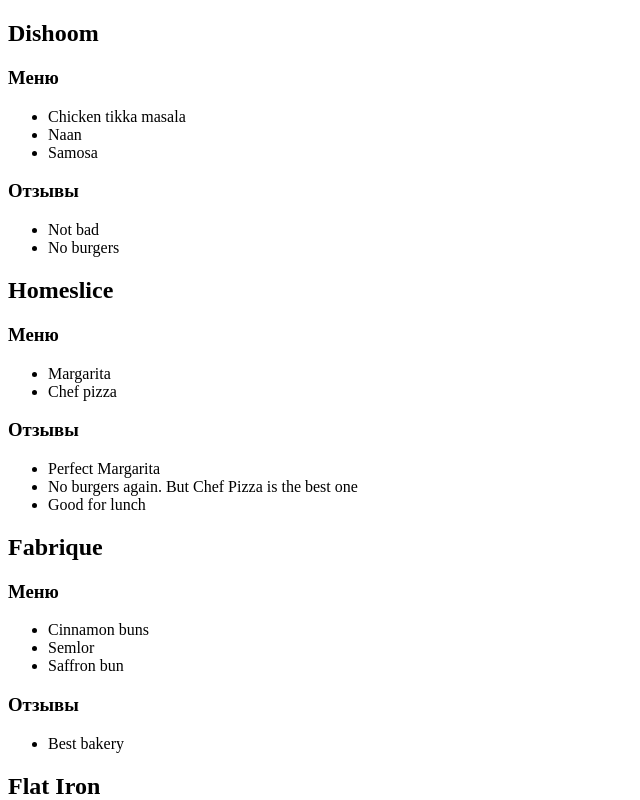
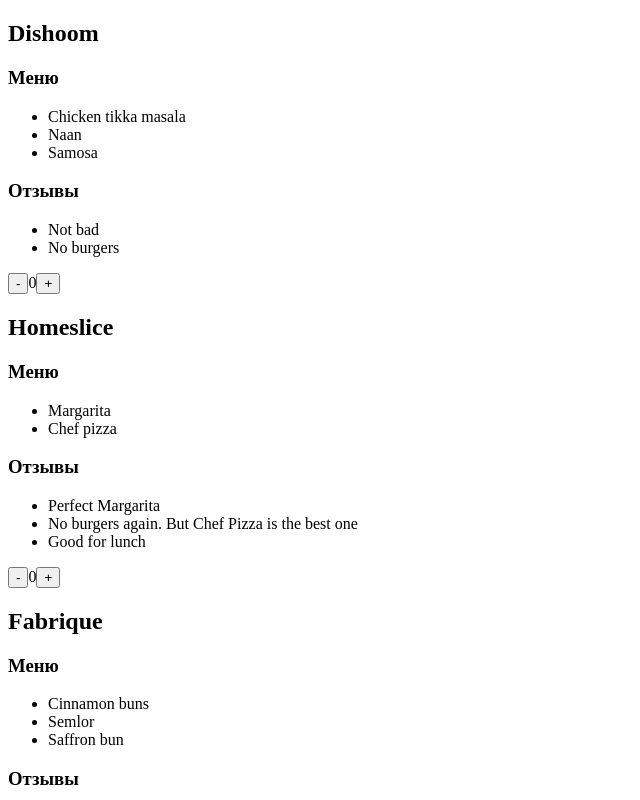
Before and after one commit to LVJameskirk/learnjs-react, a React (Vite) app: page / in a window 1280 px wide. Shown: the top 800 px of the page, without its empty margins (0-640 px from the left). Built offline with nearby package versions, Linux system fonts and the light colour scheme.

Commit message:
feat: add counter

```diff
--- /dev/null
+++ b/src/components/counter/Counter.jsx
@@ -0,0 +1,16 @@
+import { useState } from "react";
+
+export const Counter = () => {
+  const [value, setValue] = useState(0);
+
+  const increment = () => value < 5 && value >= 0 ? setValue(value + 1) : value;
+  const decrement = () => value <= 5 && value > 0 ? setValue(value - 1) : value;
+
+  return (
+    <div>
+      <button onClick={decrement}>-</button>
+      <span>{value}</span>
+      <button onClick={increment}>+</button>
+    </div>
+  );
+};
--- a/src/components/layout/Layout.jsx
+++ b/src/components/layout/Layout.jsx
@@ -1,9 +1,9 @@
 export const Layout = ({ children }) => {
   return (
-    <div>
+    <>
       <header></header>
       <main>{children}</main>
       <footer></footer>
-    </div>
+    </>
   );
 };
--- a/src/components/restaurant/Restaurant.jsx
+++ b/src/components/restaurant/Restaurant.jsx
@@ -1,3 +1,4 @@
+import { Counter } from "../counter/Counter";
 import { Menu } from "../menu/Menu";
 import { Reviews } from "../reviews/Reviews";
 
@@ -11,6 +12,7 @@
           <Menu menu={menu} />
           <h3>Отзывы</h3>
           <Reviews reviews={reviews} />
+          <Counter />
         </div>
       );
 };
```
